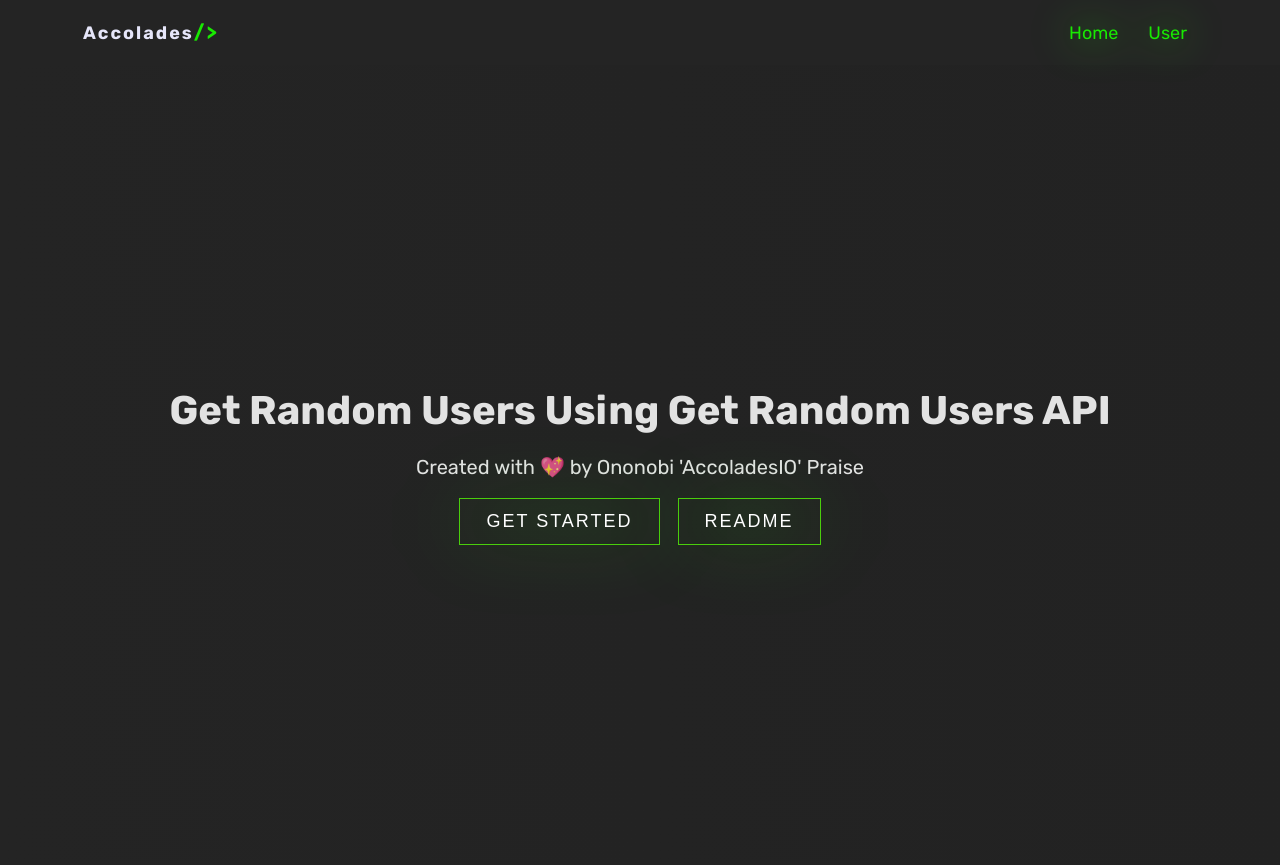
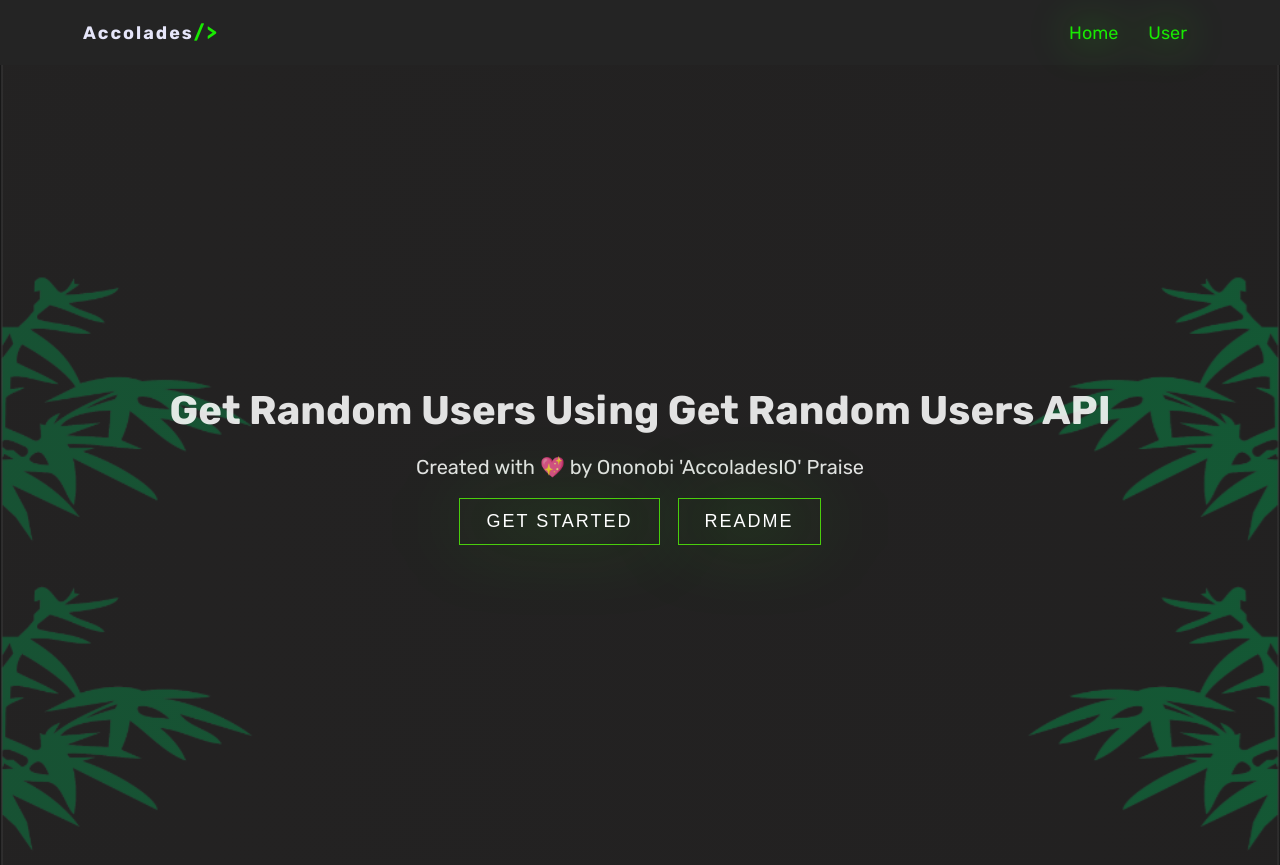
Before and after one commit to AccoladesIO/Get-random-users, a React (Vite) app: page / in a window 1280 px wide. Built offline with nearby package versions, Linux system fonts and the light colour scheme.

Commit message:
styles update

```diff
--- a/src/Pages/Home/Home.css
+++ b/src/Pages/Home/Home.css
@@ -1,7 +1,7 @@
 .section-home{
     width: 100%;
     min-height: 100vh;
-    background: linear-gradient(to right, #242424a4, rgba(34, 34, 34, 0.979));
+    background: linear-gradient(to right, #242424a4, rgba(34, 34, 34, 0.593)), url(../../assets/Capture9.PNG);
     background-repeat: no-repeat;
     background-position: center;
     background-size: cover;
@@ -24,12 +24,41 @@
     line-height: 1.7;
     text-align: center;
     font-family: primaryFont;
+    animation: textAnimate 1.5s ease-in-out;
 }
 .heading-alt{
     font-size: 2rem;
     text-align: center;
     font-family: secondaryFont;
+    animation: text_Animate 1.5s ease-in-out;
 }
+@keyframes textAnimate {
+    from{
+        opacity: 0;
+        transform: translateX(-100%);
+        scale: 0.7;
+    }
+    to{
+        opacity: 1;
+        transform: translateX(0);
+        scale: 1;
+    }
+}
+
+@keyframes text_Animate {
+    from{
+        opacity: 0;
+        transform: translateX(100%);
+        scale: 0.7;
+    }
+    to{
+        opacity: 1;
+        transform: translateX(0);
+        scale: 1;
+    }
+}
+
+
 a{
     color: #fff;
     text-decoration: none;
@@ -77,4 +106,19 @@ button:hover::before{
     flex-wrap: wrap;
     justify-content: center;
     align-items: center;
+    animation: btnAnimate 1.5s ease-in-out;
 }
+
+
+@keyframes btnAnimate {
+    from{
+        opacity: 0;
+        transform: translateY(100%);
+        scale: 0.7;
+    }
+    to{
+        opacity: 1;
+        transform: translateY(0);
+        scale: 1;
+    }
+}
```
